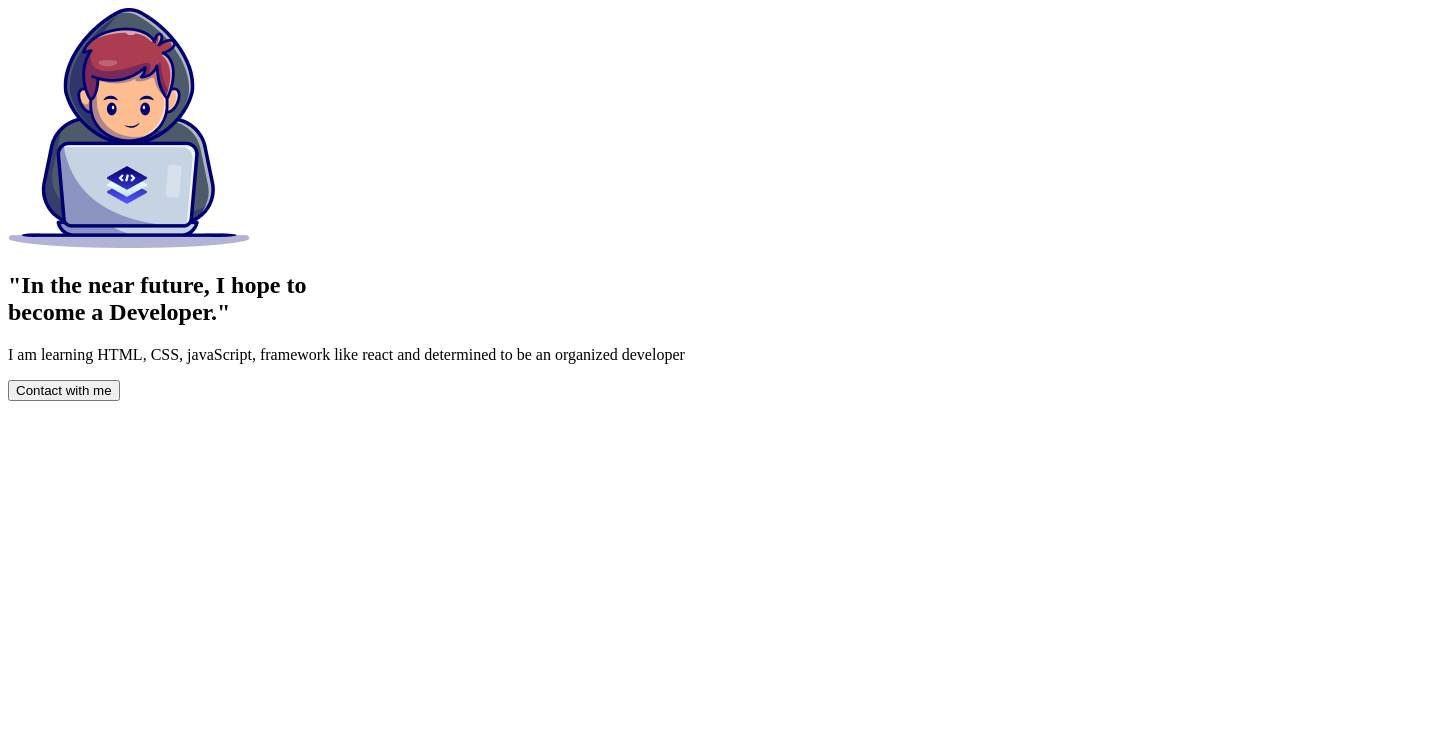
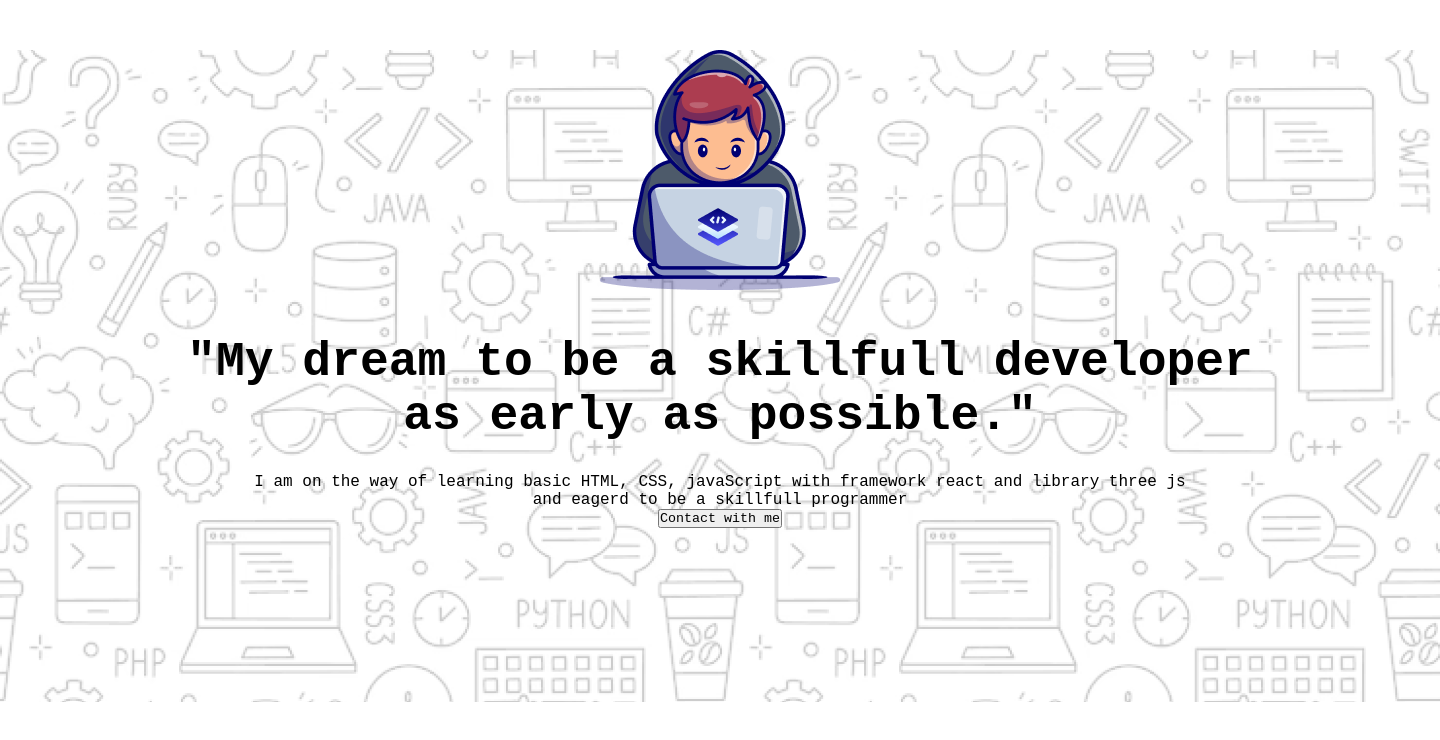
Before and after one commit to AlAmin8938/hero-assignment-1, a plain HTML site: page index.html in a window 1280 px wide. Shown: the whole page, 1440 px wide, since content can reach past the window. Drawn offline with Linux system fonts and the light colour scheme; a web font is replaced by a local one.

Commit message:
add style

```diff
--- a/index.html
+++ b/index.html
@@ -7,13 +7,13 @@
   <link rel="stylesheet" href="stylesheet/style.css">
 </head>
 <body>
-  <section class="banner-container">
+  <section class="banner-bg">
     <div class="banner">
         <div class="hero-bg">
             <img src="assets/Group.png" alt="">
             <div class="banner-description">
-                <h1>"In the near future, I hope to <br> become a Developer."</h1>
-                <p class="para-color">I am learning HTML, CSS, javaScript, framework like react and determined to be an organized developer</p>
+                <h1>"My dream to be a skillfull developer <br> as early as possible."</h1>
+                <p class="paragraph-text">I am on the way of learning basic HTML, CSS, javaScript with framework react and library three js <br> and eagerd to be a skillfull programmer</p>
                 <button id="scrollBtn">Contact with me</button>
             </div>
         </div>
--- a/stylesheet/style.css
+++ b/stylesheet/style.css
@@ -0,0 +1,35 @@
+@import url('https://fonts.googleapis.com/css2?family=Azeret+Mono:ital,wght@0,100..900;1,100..900&display=swap');
+
+* {
+    margin: 0;
+    padding: 0;
+    box-sizing: border-box;
+    font-family: "Azeret Mono", monospace;
+}
+
+.banner-bg{
+  background-image: url("../assets/Hero-bg.png");
+  width: 1440px;
+  height: 652px;
+  margin-top: 50px;
+
+}
+
+.banner{
+  display: flex;
+  justify-content: center;
+  align-items: center;
+  text-align: center;
+}
+
+.hero-bg img{
+  margin-bottom: 40px ;
+}
+.banner-description h1{
+  font-weight:bolder;
+  font-size: 48px;
+  margin-bottom: 30px;
+}
+.paragraph-text{
+color: 0D1321;
+}
```
